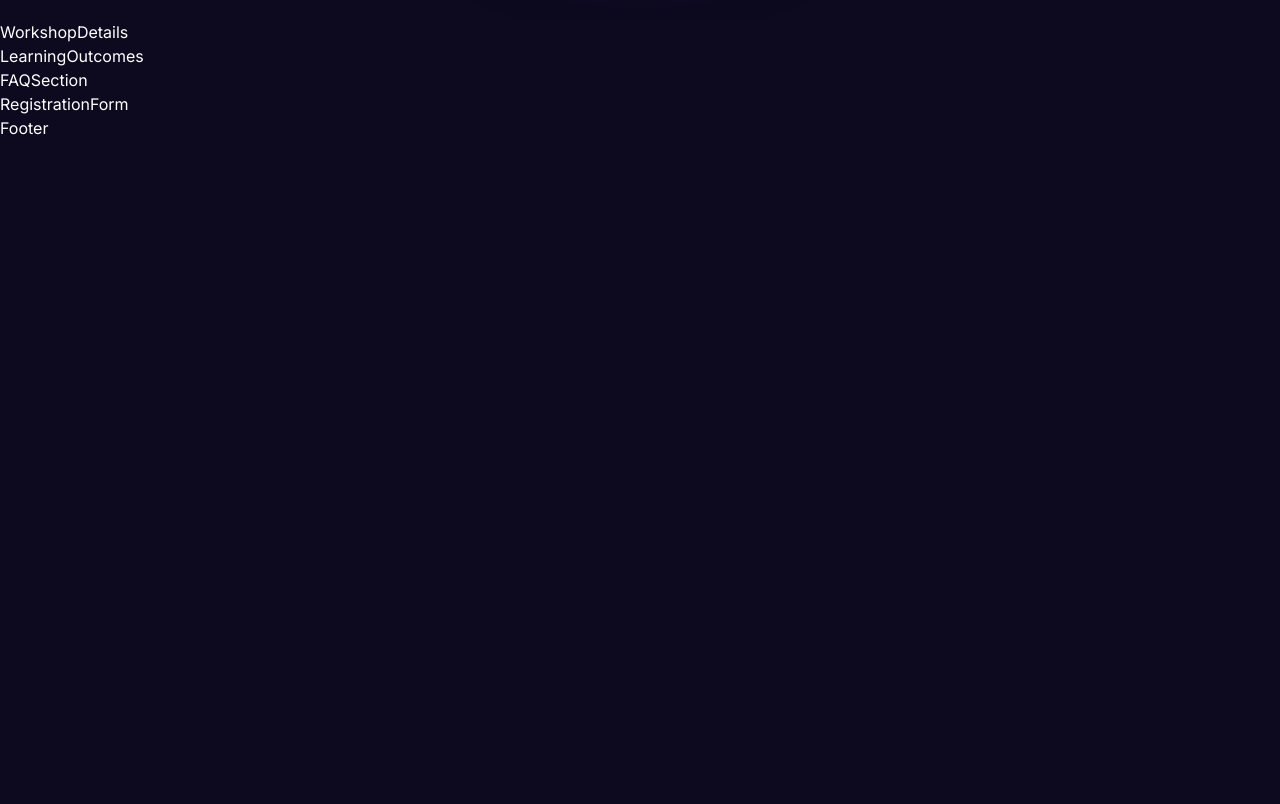
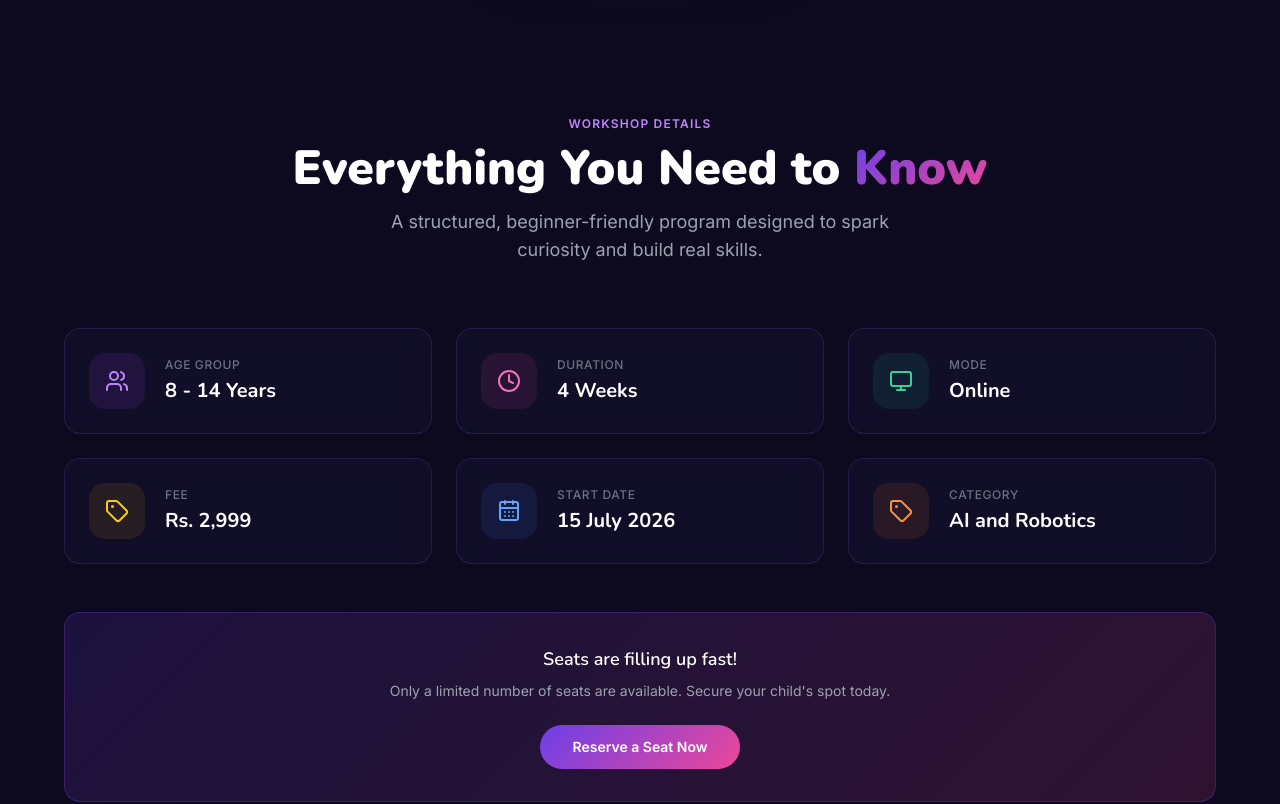
Before and after one commit to TanyaVaish-17/workshop-landing, a React (Vite) app in the folder client/: page / in a window 1280 px wide. Shown: the part 780-1584 px from the top of the page. Before the commit the page ends 920 px from the top, so only its background shows below. Built offline with nearby package versions, Linux system fonts and the light colour scheme.

Commit message:
feat: add Workshop Details section with info cards and CTA banner

```diff
--- a/client/src/components/WorkshopDetails.tsx
+++ b/client/src/components/WorkshopDetails.tsx
@@ -1,2 +1,101 @@
-const WorkshopDetails = () => <div>WorkshopDetails</div>;
+import { Users, Clock, Monitor, CalendarDays, Tag } from "lucide-react";
+
+const WorkshopDetails = () => {
+  return (
+    <section id="details" className="py-24 px-4 sm:px-6 lg:px-8">
+      <div className="max-w-6xl mx-auto">
+
+        <div className="text-center mb-16">
+          <span className="text-xs font-semibold text-purple-400 tracking-widest uppercase mb-3 block">
+            Workshop Details
+          </span>
+          <h2 className="text-3xl sm:text-5xl font-black text-white mb-4" style={{ fontFamily: "Nunito, sans-serif" }}>
+            Everything You Need to <span className="gradient-text">Know</span>
+          </h2>
+          <p className="text-gray-400 text-lg max-w-xl mx-auto">
+            A structured, beginner-friendly program designed to spark curiosity and build real skills.
+          </p>
+        </div>
+
+        <div className="grid grid-cols-1 sm:grid-cols-2 lg:grid-cols-3 gap-6">
+
+          <div className="glass-card rounded-2xl p-6 flex items-center gap-5 hover:border-[#6C3FE8] transition-all duration-300">
+            <div className="w-14 h-14 rounded-2xl bg-purple-500/10 flex items-center justify-center flex-shrink-0">
+              <Users size={24} className="text-purple-400" />
+            </div>
+            <div>
+              <p className="text-xs text-gray-500 font-medium uppercase tracking-wider mb-1">Age Group</p>
+              <p className="text-xl font-bold text-white" style={{ fontFamily: "Nunito, sans-serif" }}>8 - 14 Years</p>
+            </div>
+          </div>
+
+          <div className="glass-card rounded-2xl p-6 flex items-center gap-5 hover:border-[#6C3FE8] transition-all duration-300">
+            <div className="w-14 h-14 rounded-2xl bg-pink-500/10 flex items-center justify-center flex-shrink-0">
+              <Clock size={24} className="text-pink-400" />
+            </div>
+            <div>
+              <p className="text-xs text-gray-500 font-medium uppercase tracking-wider mb-1">Duration</p>
+              <p className="text-xl font-bold text-white" style={{ fontFamily: "Nunito, sans-serif" }}>4 Weeks</p>
+            </div>
+          </div>
+
+          <div className="glass-card rounded-2xl p-6 flex items-center gap-5 hover:border-[#6C3FE8] transition-all duration-300">
+            <div className="w-14 h-14 rounded-2xl bg-emerald-500/10 flex items-center justify-center flex-shrink-0">
+              <Monitor size={24} className="text-emerald-400" />
+            </div>
+            <div>
+              <p className="text-xs text-gray-500 font-medium uppercase tracking-wider mb-1">Mode</p>
+              <p className="text-xl font-bold text-white" style={{ fontFamily: "Nunito, sans-serif" }}>Online</p>
+            </div>
+          </div>
+
+          <div className="glass-card rounded-2xl p-6 flex items-center gap-5 hover:border-[#6C3FE8] transition-all duration-300">
+            <div className="w-14 h-14 rounded-2xl bg-yellow-500/10 flex items-center justify-center flex-shrink-0">
+              <Tag size={24} className="text-yellow-400" />
+            </div>
+            <div>
+              <p className="text-xs text-gray-500 font-medium uppercase tracking-wider mb-1">Fee</p>
+              <p className="text-xl font-bold text-white" style={{ fontFamily: "Nunito, sans-serif" }}>Rs. 2,999</p>
+            </div>
+          </div>
+
+          <div className="glass-card rounded-2xl p-6 flex items-center gap-5 hover:border-[#6C3FE8] transition-all duration-300">
+            <div className="w-14 h-14 rounded-2xl bg-blue-500/10 flex items-center justify-center flex-shrink-0">
+              <CalendarDays size={24} className="text-blue-400" />
+            </div>
+            <div>
+              <p className="text-xs text-gray-500 font-medium uppercase tracking-wider mb-1">Start Date</p>
+              <p className="text-xl font-bold text-white" style={{ fontFamily: "Nunito, sans-serif" }}>15 July 2026</p>
+            </div>
+          </div>
+
+          <div className="glass-card rounded-2xl p-6 flex items-center gap-5 hover:border-[#6C3FE8] transition-all duration-300">
+            <div className="w-14 h-14 rounded-2xl bg-orange-500/10 flex items-center justify-center flex-shrink-0">
+              <Tag size={24} className="text-orange-400" />
+            </div>
+            <div>
+              <p className="text-xs text-gray-500 font-medium uppercase tracking-wider mb-1">Category</p>
+              <p className="text-xl font-bold text-white" style={{ fontFamily: "Nunito, sans-serif" }}>AI and Robotics</p>
+            </div>
+          </div>
+
+        </div>
+
+        <div className="mt-12 rounded-2xl p-8 text-center" style={{ background: "linear-gradient(135deg, rgba(108,63,232,0.15), rgba(236,72,153,0.15))", border: "1px solid rgba(108,63,232,0.3)" }}>
+          <p className="text-white text-lg font-semibold mb-2" style={{ fontFamily: "Nunito, sans-serif" }}>
+            Seats are filling up fast!
+          </p>
+          <p className="text-gray-400 text-sm mb-6">
+            Only a limited number of seats are available. Secure your child's spot today.
+          </p>
+          <a href="#register" className="btn-primary text-white font-bold px-8 py-3 rounded-full text-sm inline-block">
+            Reserve a Seat Now
+          </a>
+        </div>
+
+      </div>
+    </section>
+  );
+};
+
 export default WorkshopDetails;
```
